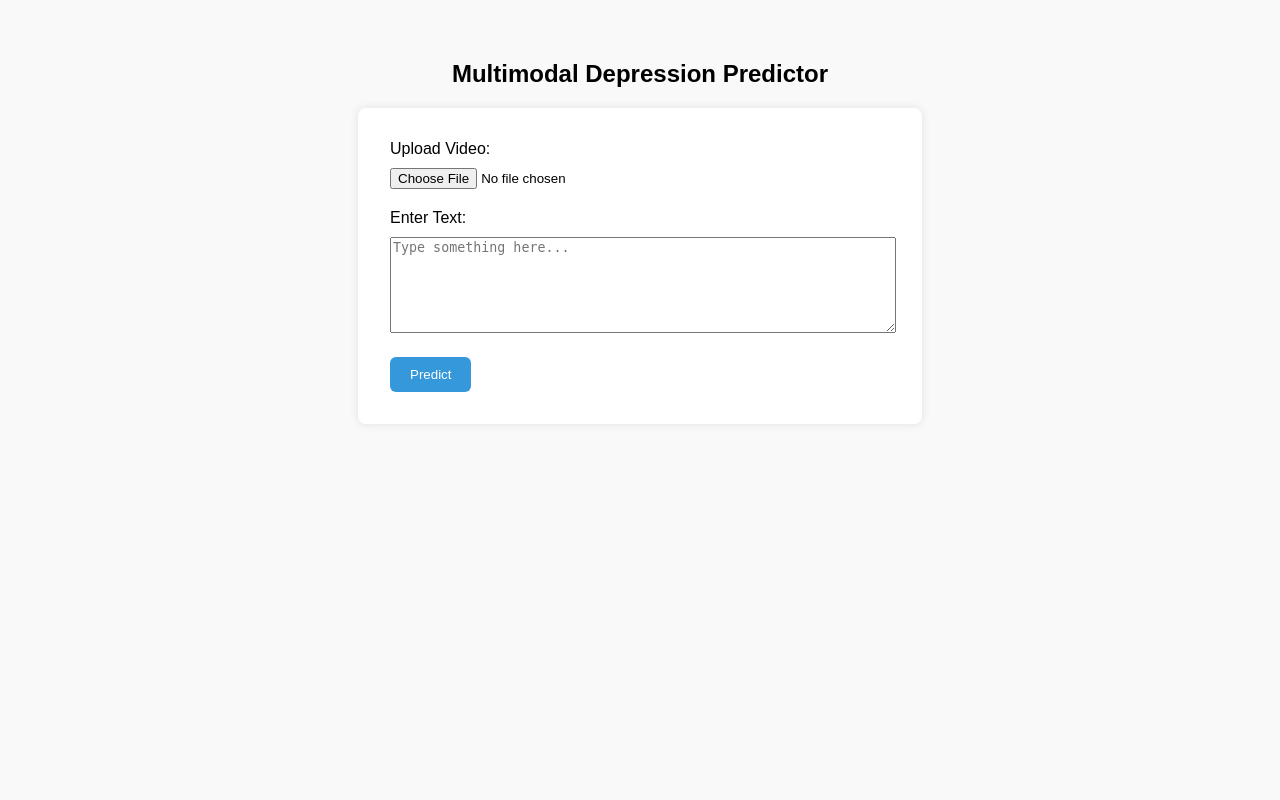
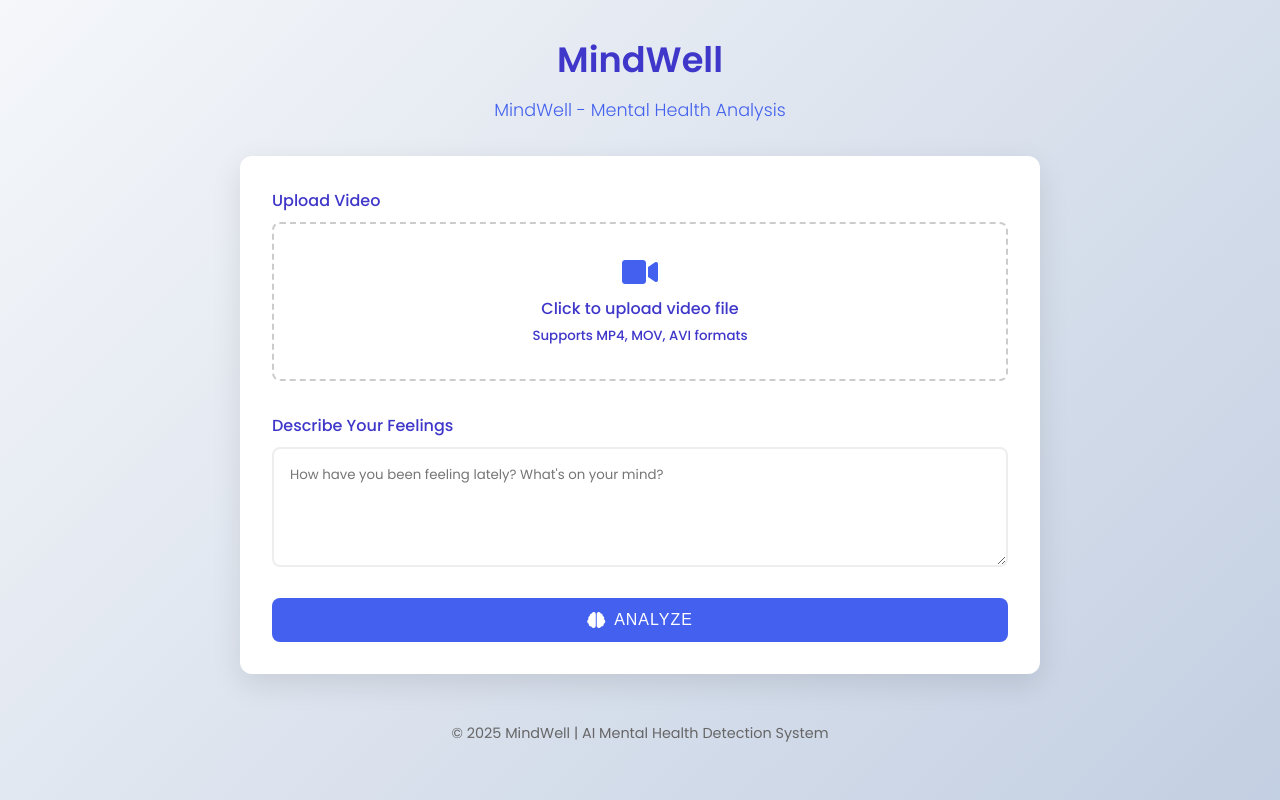
Before and after one commit to yash-wizzy/MindWell, a Flask app: page / in a window 1280 px wide. Run offline with Flask 3, Linux system fonts and the light colour scheme.

Commit message:
Changed the html file

```diff
--- a/templates/index.html
+++ b/templates/index.html
@@ -1,84 +1,163 @@
-
 <!DOCTYPE html>
 <html lang="en">
 <head>
     <meta charset="UTF-8">
-    <title>Depression Prediction</title>
+    <meta name="viewport" content="width=device-width, initial-scale=1.0">
+    <title>MindWell | AI Mental Health Analysis</title>
+    <link href="https://fonts.googleapis.com/css2?family=Poppins:wght@300;400;500;600&display=swap" rel="stylesheet">
     <style>
+        :root {
+            --primary: #4361ee;
+            --secondary: #3f37c9;
+            --accent: #4cc9f0;
+            --light: #f8f9fa;
+            --dark: #212529;
+            --success: #4caf50;
+            --warning: #ff9800;
+            --danger: #f44336;
+        }
+
+        * {
+            box-sizing: border-box;
+            margin: 0;
+            padding: 0;
+        }
+
         body {
-            font-family: Arial, sans-serif;
+            font-family: 'Poppins', sans-serif;
+            line-height: 1.6;
+            background: linear-gradient(135deg, #f5f7fa 0%, #c3cfe2 100%);
+            min-height: 100vh;
+            padding: 2rem 1rem;
+            color: var(--dark);
+        }
+
+        .container {
+            max-width: 800px;
+            margin: 0 auto;
+        }
+
+        header {
+            text-align: center;
+            margin-bottom: 2rem;
+        }
+
+        h1 {
+            color: var(--secondary);
+            font-weight: 600;
+            margin-bottom: 0.5rem;
+            font-size: 2.2rem;
+        }
+
+        .subtitle {
+            color: var(--primary);
+            font-weight: 300;
+            font-size: 1.1rem;
+        }
+
+        .card {
+            background: white;
+            border-radius: 12px;
+            box-shadow: 0 10px 30px rgba(0, 0, 0, 0.1);
             padding: 2rem;
-            background-color: #f9f9f9;
+            margin-bottom: 2rem;
+            transition: transform 0.3s ease;
         }
-        form {
-            background-color: white;
-            padding: 2rem;
+
+        .card:hover {
+            transform: translateY(-5px);
+        }
+
+        .form-group {
+            margin-bottom: 1.5rem;
+        }
+
+        label {
+            display: block;
+            margin-bottom: 0.5rem;
+            font-weight: 500;
+            color: var(--secondary);
+        }
+
+        input[type="file"] {
+            display: none;
+        }
+
+        .custom-file-upload {
+            border: 2px dashed #ccc;
+            display: inline-block;
+            padding: 2rem 1rem;
+            cursor: pointer;
+            width: 100%;
+            text-align: center;
             border-radius: 8px;
-            box-shadow: 0 0 10px rgba(0,0,0,0.1);
-            max-width: 500px;
-            margin: auto;
+            transition: all 0.3s;
         }
-        input[type="file"], textarea {
+
+        .custom-file-upload:hover {
+            border-color: var(--accent);
+            background-color: rgba(76, 201, 240, 0.05);
+        }
+
+        textarea {
             width: 100%;
-            margin-top: 10px;
-            margin-bottom: 20px;
+            padding: 1rem;
+            border: 2px solid #eee;
+            border-radius: 8px;
+            font-family: inherit;
+            resize: vertical;
+            min-height: 120px;
+            transition: border 0.3s;
         }
-        button {
-            padding: 10px 20px;
-            background-color: #3498db;
+
+        textarea:focus {
+            outline: none;
+            border-color: var(--accent);
+        }
+
+        .btn {
+            background-color: var(--primary);
             color: white;
             border: none;
-            border-radius: 6px;
+            padding: 0.8rem 1.5rem;
+            font-size: 1rem;
+            border-radius: 8px;
             cursor: pointer;
+            font-weight: 500;
+            text-transform: uppercase;
+            letter-spacing: 1px;
+            transition: all 0.3s;
+            width: 100%;
+            display: flex;
+            align-items: center;
+            justify-content: center;
         }
-        button:hover {
-            background-color: #2980b9;
+
+        .btn:hover {
+            background-color: var(--secondary);
+            transform: translateY(-2px);
+            box-shadow: 0 5px 15px rgba(67, 97, 238, 0.3);
         }
-        .result {
-            max-width: 500px;
-            margin: 1.5rem auto;
+
+        .btn:active {
+            transform: translateY(0);
+        }
+
+        .btn i {
+            margin-right: 8px;
+        }
+
+        #loading {
+            display: none;
             text-align: center;
-            font-size: 1.2rem;
-            padding: 1rem;
-            background-color: #e8f8f5;
-            border: 1px solid #1abc9c;
-            border-radius: 8px;
-            color: #117a65;
-            display: none;
+            margin: 1.5rem 0;
         }
-    </style>
-</head>
-<body>
-    <h2 style="text-align: center;">Multimodal Depression Predictor</h2>
-    <form id="predictionForm" enctype="multipart/form-data">
-        <label for="video">Upload Video:</label>
-        <input type="file" id="video" name="video" accept="video/*" required>
 
-        <label for="text">Enter Text:</label>
-        <textarea id="text" name="text" rows="6" placeholder="Type something here..." required></textarea>
-
-        <button type="submit">Predict</button>
-    </form>
-
-
-    <div id="loading" style="display: none; text-align: center; margin-top: 20px;">
-        <div class="spinner"></div>
-        <p>Processing...</p>
-    </div>
-
-
-    <div id="result" style="display:none; text-align: center; margin-top: 20px;">
-        <div style="display: inline-block; background-color: #e0f7fa; padding: 1rem 2rem; border-radius: 8px; box-shadow: 0 2px 10px rgba(0,0,0,0.1); font-size: 1.2rem;">
-            <strong>Predicted Depression Score:</strong> <span id="score"></span>
-        </div>
-    </div>
-
-    <style>
         .spinner {
-            margin: auto;
-            border: 6px solid #f3f3f3;
-            border-top: 6px solid #3498db;
+            margin: 0 auto;
+            border: 4px solid rgba(0, 0, 0, 0.1);
             border-radius: 50%;
+            border-top: 4px solid var(--primary);
             width: 40px;
             height: 40px;
             animation: spin 1s linear infinite;
@@ -88,18 +167,120 @@
             0% { transform: rotate(0deg); }
             100% { transform: rotate(360deg); }
         }
+
+        #result {
+            display: none;
+            text-align: center;
+            animation: fadeIn 0.5s ease;
+        }
+
+        @keyframes fadeIn {
+            from { opacity: 0; transform: translateY(20px); }
+            to { opacity: 1; transform: translateY(0); }
+        }
+
+        .result-card {
+            background: white;
+            border-radius: 12px;
+            padding: 2rem;
+            box-shadow: 0 5px 20px rgba(0, 0, 0, 0.1);
+            margin-top: 1rem;
+        }
+
+        .score {
+            font-size: 2.5rem;
+            font-weight: 600;
+            color: var(--primary);
+            margin: 0.5rem 0;
+        }
+
+        .interpretation {
+            margin-top: 1rem;
+            font-size: 0.9rem;
+            color: #666;
+        }
+
+        footer {
+            text-align: center;
+            margin-top: 3rem;
+            color: #666;
+            font-size: 0.9rem;
+        }
+
+        @media (max-width: 600px) {
+            .card {
+                padding: 1.5rem;
+            }
+
+            h1 {
+                font-size: 1.8rem;
+            }
+        }
     </style>
+    <link rel="stylesheet" href="https://cdnjs.cloudflare.com/ajax/libs/font-awesome/5.15.3/css/all.min.css">
+</head>
+<body>
+    <div class="container">
+        <header>
+            <h1>MindWell</h1>
+            <p class="subtitle">MindWell - Mental Health Analysis</p>
+        </header>
+
+        <div class="card">
+            <form id="predictionForm" enctype="multipart/form-data">
+                <div class="form-group">
+                    <label for="video">Upload Video</label>
+                    <label for="video" class="custom-file-upload">
+                        <i class="fas fa-video" style="font-size: 2rem; color: var(--primary); margin-bottom: 0.5rem;"></i>
+                        <p>Click to upload video file</p>
+                        <small>Supports MP4, MOV, AVI formats</small>
+                    </label>
+                    <input type="file" id="video" name="video" accept="video/*" required>
+                </div>
+
+                <div class="form-group">
+                    <label for="text">Describe Your Feelings</label>
+                    <textarea id="text" name="text" placeholder="How have you been feeling lately? What's on your mind?" required></textarea>
+                </div>
+
+                <button type="submit" class="btn">
+                    <i class="fas fa-brain"></i> Analyze
+                </button>
+            </form>
+        </div>
+
+        <div id="loading">
+            <div class="spinner"></div>
+            <p style="margin-top: 1rem;">Analyzing your inputs...</p>
+        </div>
+
+        <div id="result">
+            <h3>Your Depression Score</h3>
+            <div class="result-card">
+                <div class="score" id="score">0.0000</div>
+                <p>Normalised PHQ-8 Scale (0-1)</p>
+                <p class="interpretation">
+                    Lower scores indicate better mental health.
+                    <br>This is not a clinical diagnosis - consult a professional for medical advice.
+                </p>
+            </div>
+        </div>
+
+        <footer>
+            <p>© 2025 MindWell | AI Mental Health Detection System</p>
+        </footer>
+    </div>
 
     <script>
         document.getElementById("predictionForm").addEventListener("submit", async function(event) {
             event.preventDefault();
 
-            const form = event.target;
-            const formData = new FormData(form);
-
 
             document.getElementById("loading").style.display = "block";
             document.getElementById("result").style.display = "none";
+
+            const form = event.target;
+            const formData = new FormData(form);
 
             try {
                 const response = await fetch("/", {
@@ -107,17 +288,28 @@
                     body: formData
                 });
 
+                if (!response.ok) throw new Error("Network response was not ok");
+
                 const data = await response.json();
 
 
-                document.getElementById("score").innerText = data.depression_score.toFixed(4);
+                document.getElementById("score").textContent = data.depression_score.toFixed(4);
                 document.getElementById("result").style.display = "block";
-            } catch (err) {
-                alert("Something went wrong. Please try again.");
+
+            } catch (error) {
+                alert("An error occurred. Please try again.");
+                console.error("Error:", error);
             } finally {
-
                 document.getElementById("loading").style.display = "none";
             }
+        });
+
+        document.getElementById("video").addEventListener("change", function() {
+            const fileName = this.files[0]?.name || "No file selected";
+            const uploadLabel = document.querySelector(".custom-file-upload p");
+            uploadLabel.textContent = fileName;
+            uploadLabel.style.color = "var(--primary)";
+            uploadLabel.style.fontWeight = "500";
         });
     </script>
 </body>
```
